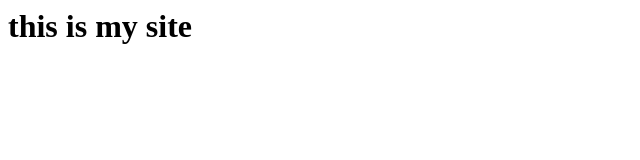
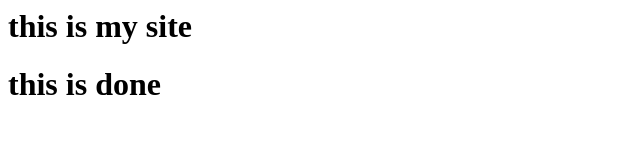
Before and after one commit to guez2022/script1, a plain HTML site: page index.html in a window 1280 px wide. Shown: the whole page, without its empty margins (0-640 px from the left). Drawn offline with Linux system fonts and the light colour scheme.

Commit message:
new file

```diff
--- a/index.html
+++ b/index.html
@@ -1 +1,2 @@
 <h1>this is my site</h1>
+<h1> this is done </h1>
```
Also changed, not shown: 1 other file.
